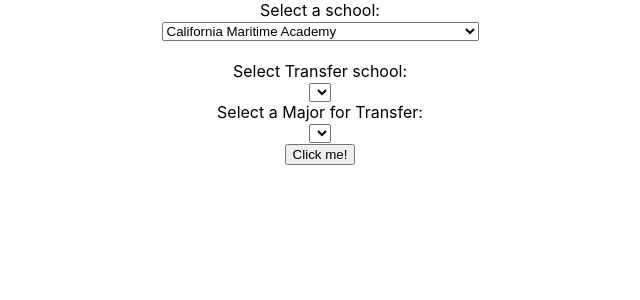
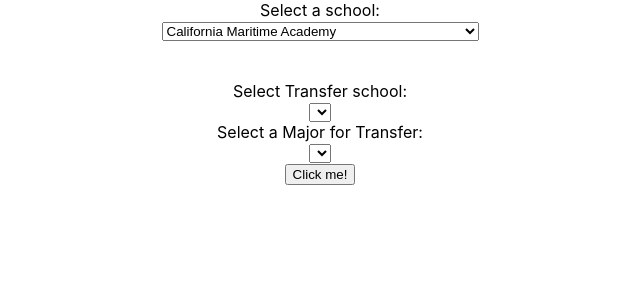
Before and after one commit to michaelleonard15/CC-Compare, a React (Create React App) app in the folder cs160-project/: page / in a window 1280 px wide. Shown: the top 300 px of the page, without its empty margins (320-960 px from the left). Built offline with nearby package versions, Linux system fonts and the light colour scheme.

Commit message:
minor changes

```diff
--- a/cs160-project/src/AgreementSelection.js
+++ b/cs160-project/src/AgreementSelection.js
@@ -35,7 +35,7 @@
 
   render () {
   return (
-      <div className="App">
+      <div>
         <div align="center">
           <DropDown
             name="Schools"
@@ -44,9 +44,6 @@
             selectOption={this.handleSelected}
           />
         </div>
-
-        <br/>
-
         <div>
           <SpecificMajors numAgreements={this.state.numAgreements}
                           targetSchools={this.state.target} />
@@ -60,14 +57,15 @@
   }
 }
 
+
+
 const SpecificMajors = (props) => {
   const numAgreements = props.numAgreements
   let  agreements = []
   for (let i = 0; i < numAgreements; i++) {
     agreements.push(
-      <div>
-        <SpecificMajorSelection targetSchools={props.targetSchools} />
-      </div>)
+      <SpecificMajorSelection targetSchools={props.targetSchools} />
+    )
   }
   return agreements
 }
--- a/cs160-project/src/SpecificMajorSelection.js
+++ b/cs160-project/src/SpecificMajorSelection.js
@@ -24,23 +24,20 @@
 
   render() {
     return (
-      <div>
       <div align="center">
+        <br/>
+        <br/>
         <DropDown
           name="Schools"
           label="Select Transfer school"
           optionList={this.props.targetSchools}
           selectOption={this.handleSelected}
         />
-        </div>
-
-        <div align="center">
         <DropDown
           name="Majors"
           label="Select a Major for Transfer"
           optionList={this.state.majors}
           />
-        </div>
       </div>
     )
   }
```
Lines whose indentation alone changed are shown as unchanged.
